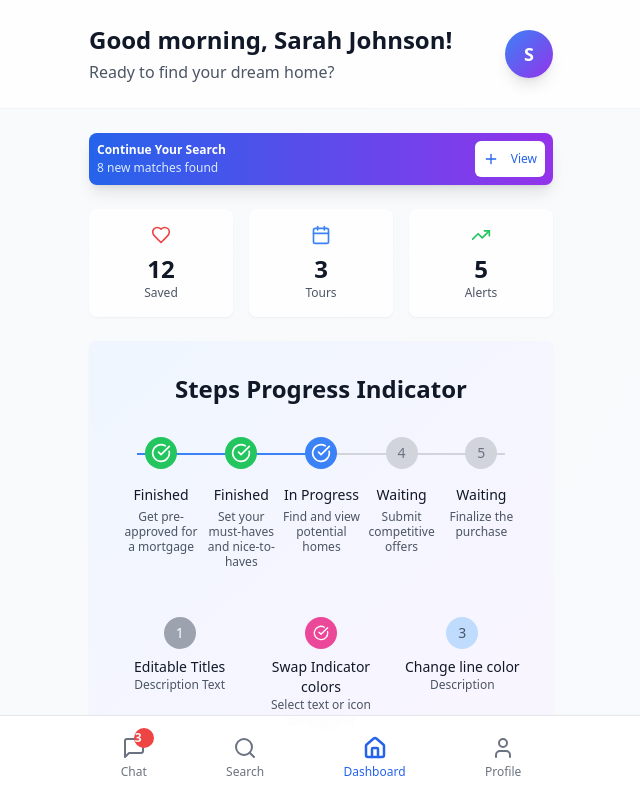
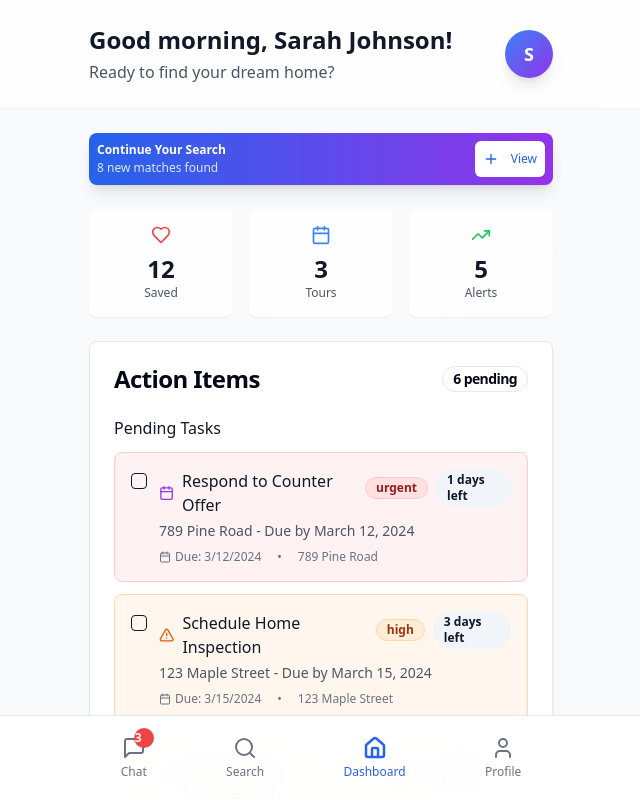
Before and after one commit to Shalin0410/dom.ai-buyer-view, a React (Vite) app: page / in a window 1280 px wide. Both pictures are taken after typing "name@example.com", "Sample123" into the empty fields and a click on the button "Sign In". Shown: the top 800 px of the page, without its empty margins (319-959 px from the left). Built offline with nearby package versions, Linux system fonts and the light colour scheme.

Commit message:
Fix: Progress tracker placement and UI elements
- Moved the progress tracker to the property detail page.
- Removed the "editable titles", "Swap Indicator colors", and "Change line color" UI elements from the progress tracker.

```diff
--- a/src/components/ModernDashboard.tsx
+++ b/src/components/ModernDashboard.tsx
@@ -6,7 +6,6 @@ import { Badge } from '@/components/ui/badge';
 import { Input } from '@/components/ui/input';
 import { Checkbox } from '@/components/ui/checkbox';
 import { Collapsible, CollapsibleContent, CollapsibleTrigger } from '@/components/ui/collapsible';
-import ProgressTracker from './ProgressTracker';
 import ActionItems from './ActionItems';
 
 interface ModernDashboardProps {
@@ -197,9 +196,6 @@ const ModernDashboard = ({ userData, onPropertyClick }: ModernDashboardProps) =>
           </Card>
         </div>
 
-        {/* Progress Tracker */}
-        <ProgressTracker showDetailed={true} />
-
         {/* Action Items */}
         <ActionItems />
 
--- a/src/components/ProgressTracker.tsx
+++ b/src/components/ProgressTracker.tsx
@@ -141,31 +141,6 @@ const ProgressTracker = ({ showDetailed = false }) => {
               ))}
             </div>
           </div>
-
-          {/* Features */}
-          <div className="mt-12 grid grid-cols-3 gap-6 text-center">
-            <div>
-              <div className="w-8 h-8 bg-gray-400 rounded-full flex items-center justify-center text-white mx-auto mb-2">
-                <span className="text-sm font-medium">1</span>
-              </div>
-              <p className="text-sm font-medium text-gray-900">Editable Titles</p>
-              <p className="text-xs text-gray-600">Description Text</p>
-            </div>
-            <div>
-              <div className="w-8 h-8 bg-pink-500 rounded-full flex items-center justify-center text-white mx-auto mb-2">
-                <CheckCircle size={16} />
-              </div>
-              <p className="text-sm font-medium text-gray-900">Swap Indicator colors</p>
-              <p className="text-xs text-gray-600">Select text or icon for indicator</p>
-            </div>
-            <div>
-              <div className="w-8 h-8 bg-blue-200 rounded-full flex items-center justify-center text-gray-600 mx-auto mb-2">
-                <span className="text-sm font-medium">3</span>
-              </div>
-              <p className="text-sm font-medium text-gray-900">Change line color</p>
-              <p className="text-xs text-gray-600">Description</p>
-            </div>
-          </div>
         </CardContent>
       </Card>
 
```
